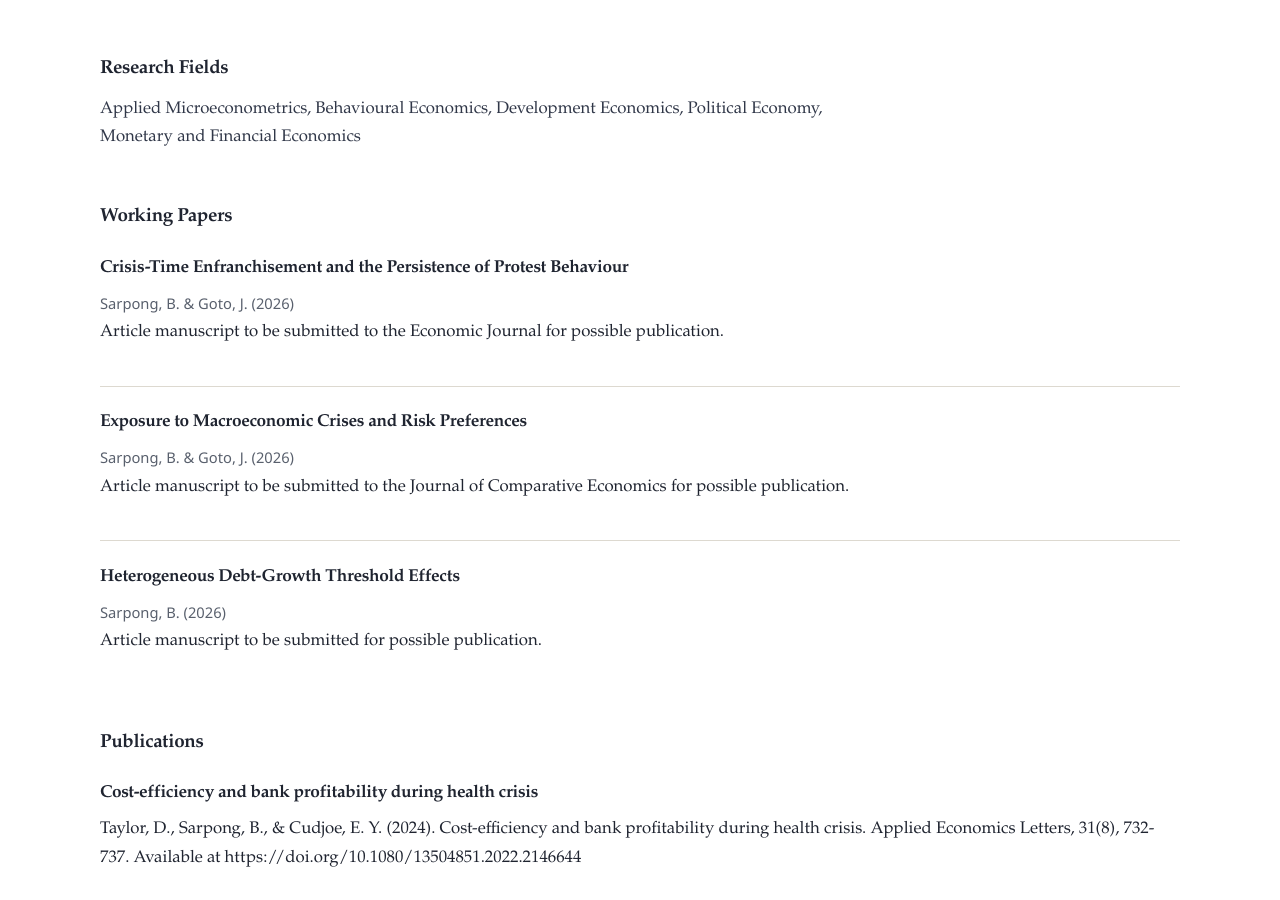
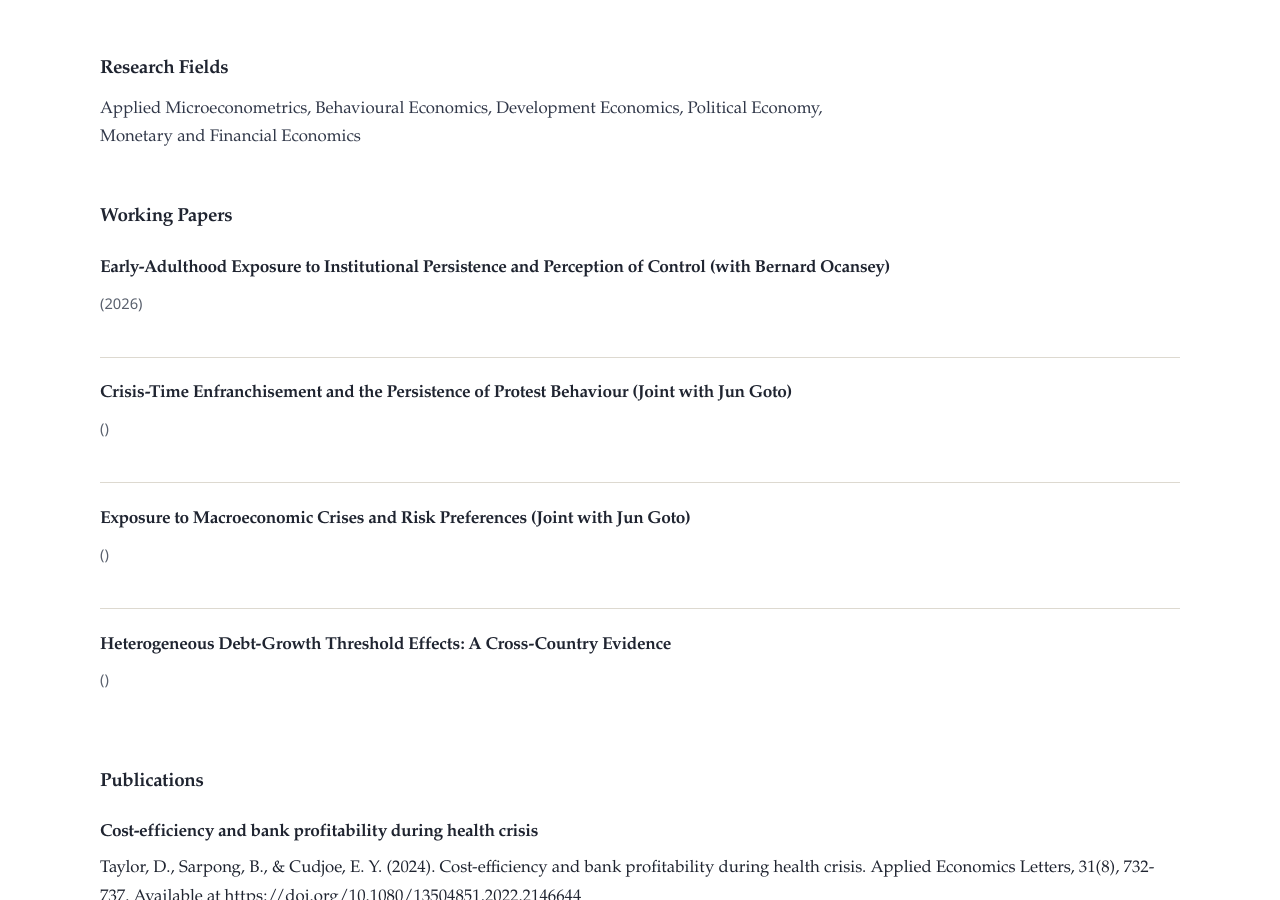
Before and after one commit to bernardksarpong/bernardksarpong.github.io, a Jekyll site: the page built from research.html, in a window 1280 px wide and 900 px high, scrolled down 237 px. Built offline with Jekyll 4.4.1, drawn with Linux system fonts in a browser that asks for light colours.

Commit message:
Update publications content via site editor

```diff
--- a/_data/publications.yml
+++ b/_data/publications.yml
@@ -14,16 +14,9 @@ published_work:
     citation: Nketiah-Amponsah, E. & Sarpong, B. (2019). Effect of Infrastructure and Foreign Direct Investment on Economic Growth in Sub-Saharan Africa. Global Journal of Emerging Market Economies, 11(3), 183-201. Available at https://doi.org/10.1177/0974910119887242.
 published_note: Peer-reviewed publications can be added here as they become available.
 working_papers:
-  - authors: Sarpong, B. & Goto, J.
-    year: '2026'
-    title: Crisis-Time Enfranchisement and the Persistence of Protest Behaviour
-    status: Article manuscript to be submitted to the Economic Journal for possible publication.
-  - authors: Sarpong, B. & Goto, J.
-    year: '2026'
-    title: Exposure to Macroeconomic Crises and Risk Preferences
-    status: Article manuscript to be submitted to the Journal of Comparative Economics for possible publication.
-  - authors: Sarpong, B.
-    year: '2026'
-    title: Heterogeneous Debt-Growth Threshold Effects
-    status: Article manuscript to be submitted for possible publication.
+  - year: '2026'
+    title: Early-Adulthood Exposure to Institutional Persistence and Perception of Control (with Bernard Ocansey)
+  - title: Crisis-Time Enfranchisement and the Persistence of Protest Behaviour (Joint with Jun Goto)
+  - title: Exposure to Macroeconomic Crises and Risk Preferences (Joint with Jun Goto)
+  - title: 'Heterogeneous Debt-Growth Threshold Effects: A Cross-Country Evidence'
 scholar_note: Metrics for my publications are available on my Google Scholar profile
```
